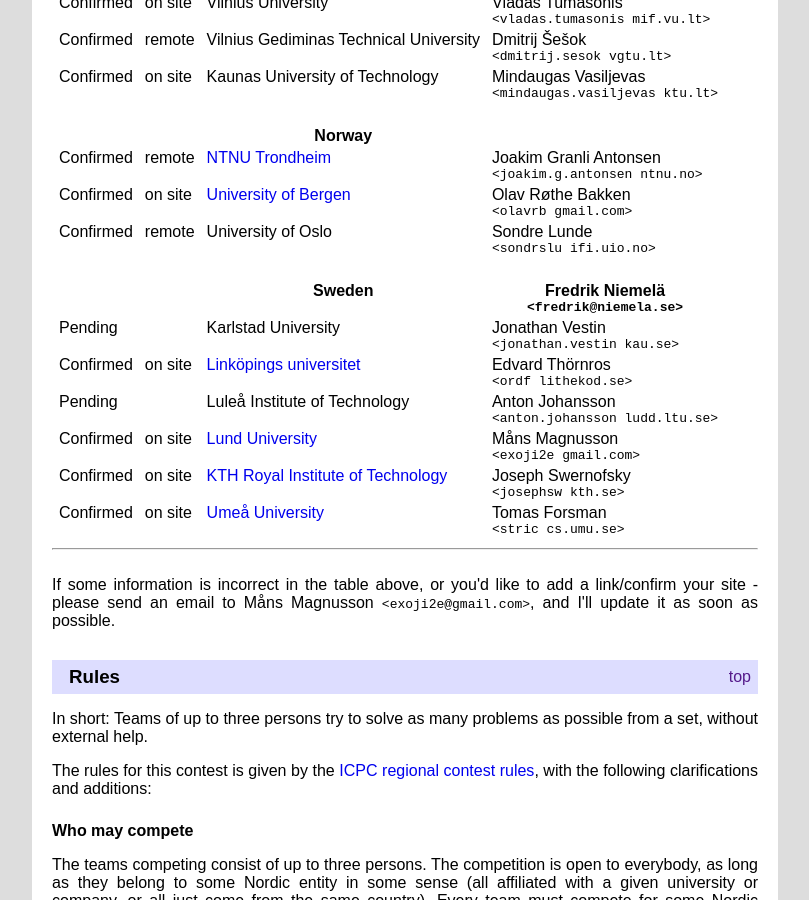
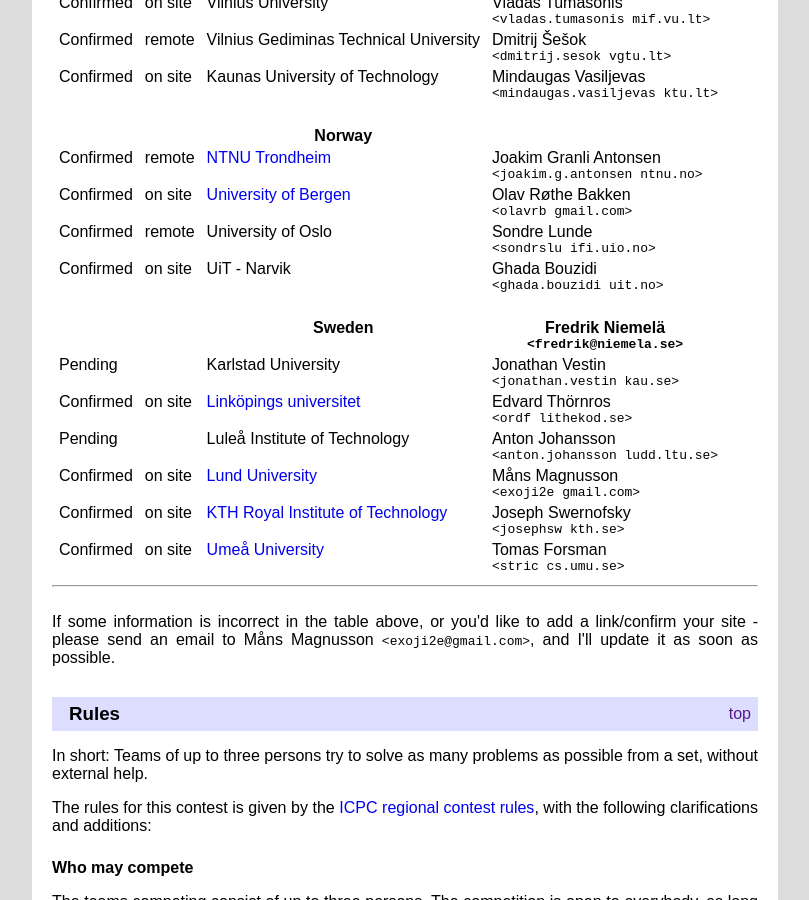
Before and after one commit to icpc/ncpc-web, a Jekyll site: the page built from ncpc2020/index.html, in a window 1280 px wide and 900 px high, scrolled down 1800 px. Shown: the whole window, without its empty margins (235-1044 px from the left). Built offline with Jekyll 4.4.1, drawn with Linux system fonts in a browser that asks for light colours.

Commit message:
[2020] add UiT - Narvik site

```diff
--- a/ncpc2020/index.html
+++ b/ncpc2020/index.html
@@ -311,6 +311,15 @@
       <code>&lt;sondrslu ifi.uio.no&gt;</code>
     </td>
   </tr>
+  <tr>
+    <td>Confirmed</td>
+    <td>on site</td>
+    <td>UiT - Narvik</td>
+    <td>Ghada Bouzidi
+      <br />
+      <code>&lt;ghada.bouzidi uit.no&gt;</code>
+    </td>
+  </tr>
 
   <tr><td>&nbsp;</td></tr>
   <tr>
```
